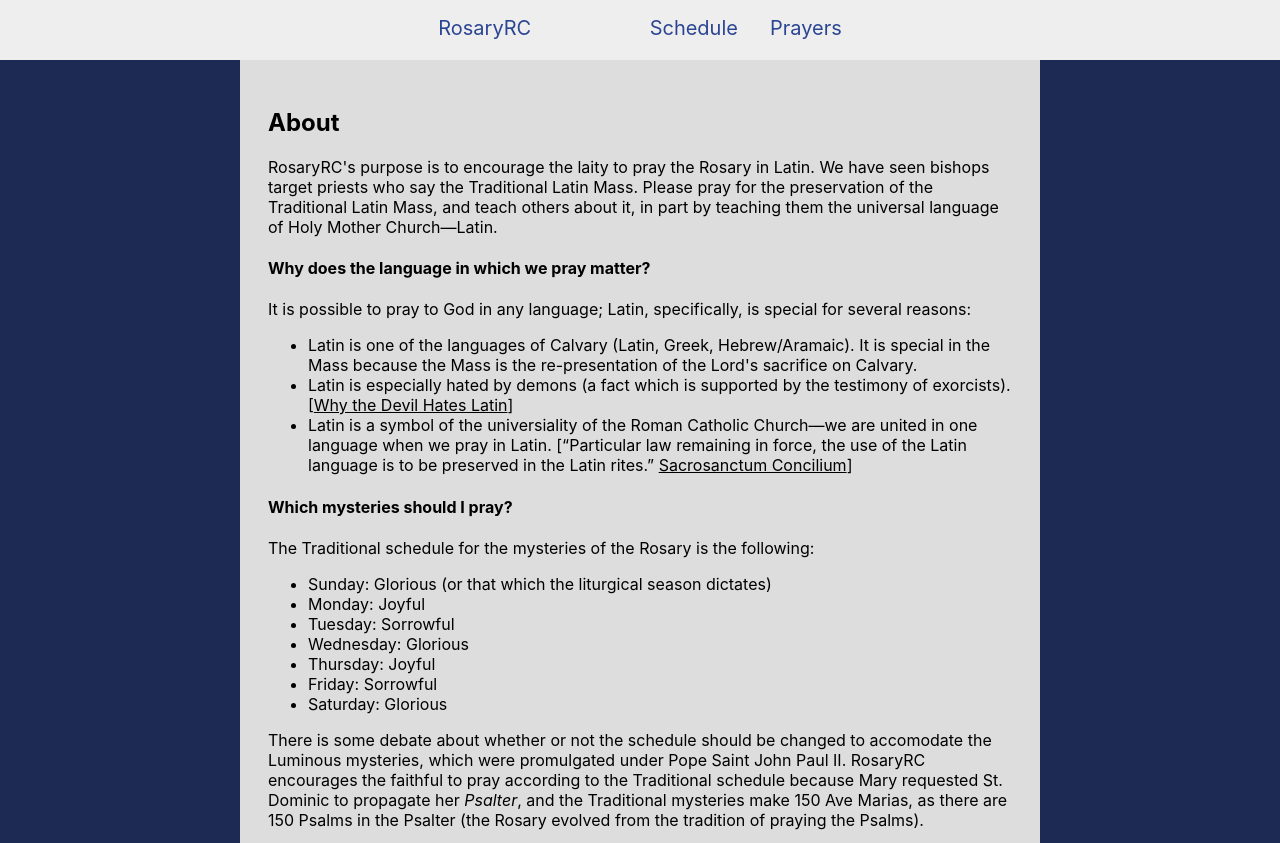
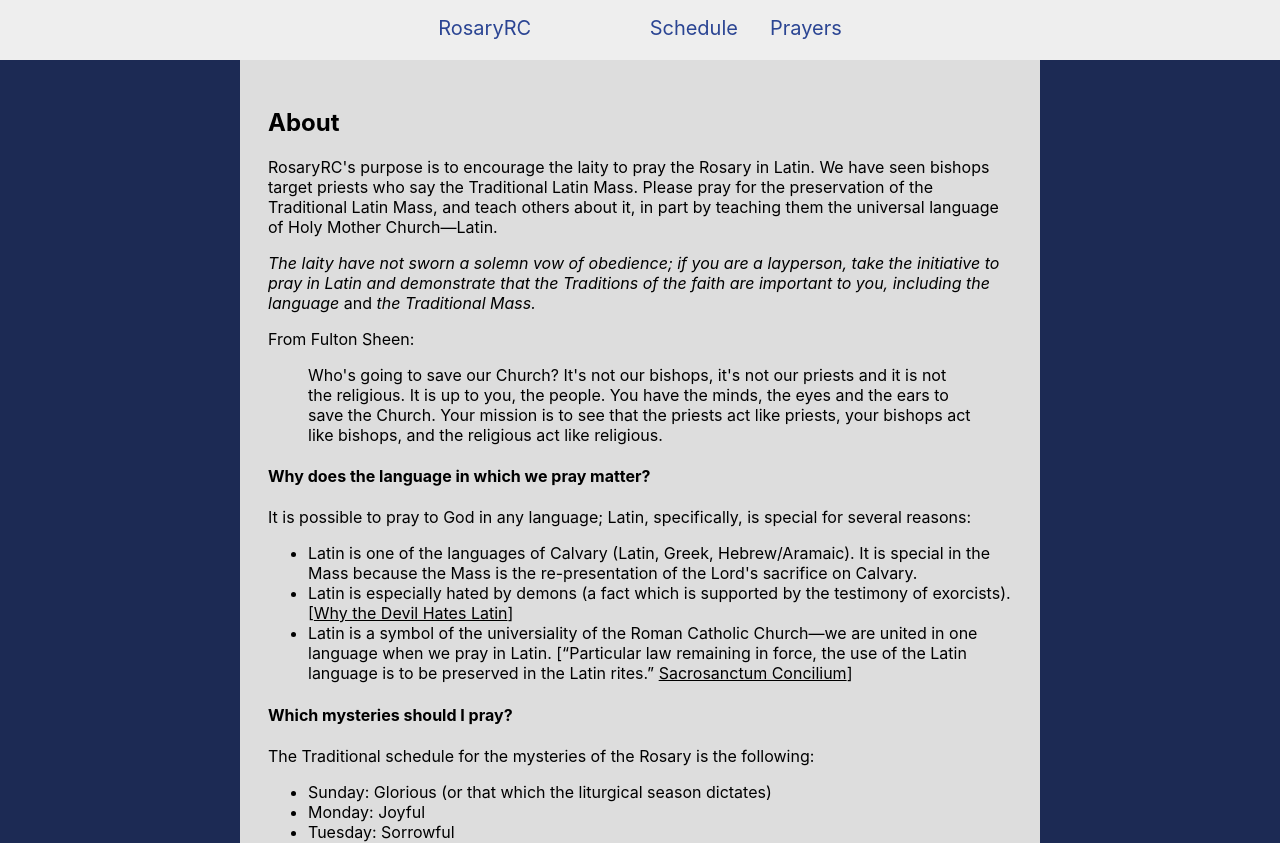
Before and after one commit to christopher-kapic/rcrosary, a Next.js app: page / in a window 1280 px wide. Shown: the top 843 px of the page. Built offline with nearby package versions, Linux system fonts and the light colour scheme.

Commit message:
Fulton Sheen

```diff
--- a/pages/index.js
+++ b/pages/index.js
@@ -14,6 +14,11 @@ export default function Home() {
       <main>
         <h2>About</h2>
         <p>RosaryRC&#39;s purpose is to encourage the laity to pray the Rosary in Latin. We have seen bishops target priests who say the Traditional Latin Mass. Please pray for the preservation of the Traditional Latin Mass, and teach others about it, in part by teaching them the universal language of Holy Mother Church—Latin.</p>
+        <p><em>The laity have not sworn a solemn vow of obedience; if you are a layperson, take the initiative to pray in Latin and demonstrate that the Traditions of the faith are important to you, including the language</em> and <em>the Traditional Mass.</em></p>
+
+        <p>From Fulton Sheen:</p>
+        <blockquote cite='https://www.churchpop.com/2019/09/07/who-will-save-our-future-church-abp-fulton-sheen-nails-it-with-this-one-powerful-quote/'>Who&#39;s going to save our Church? It&#39;s not our bishops, it&#39;s not our priests and it is not the religious. It is up to you, the people. You have the minds, the eyes and the ears to save the Church. Your mission is to see that the priests act like priests, your bishops act like bishops, and the religious act like religious.</blockquote>
+
         <h4>Why does the language in which we pray matter?</h4>
         <p>It is possible to pray to God in any language; Latin, specifically, is special for several reasons:</p>
         <ul>
```
